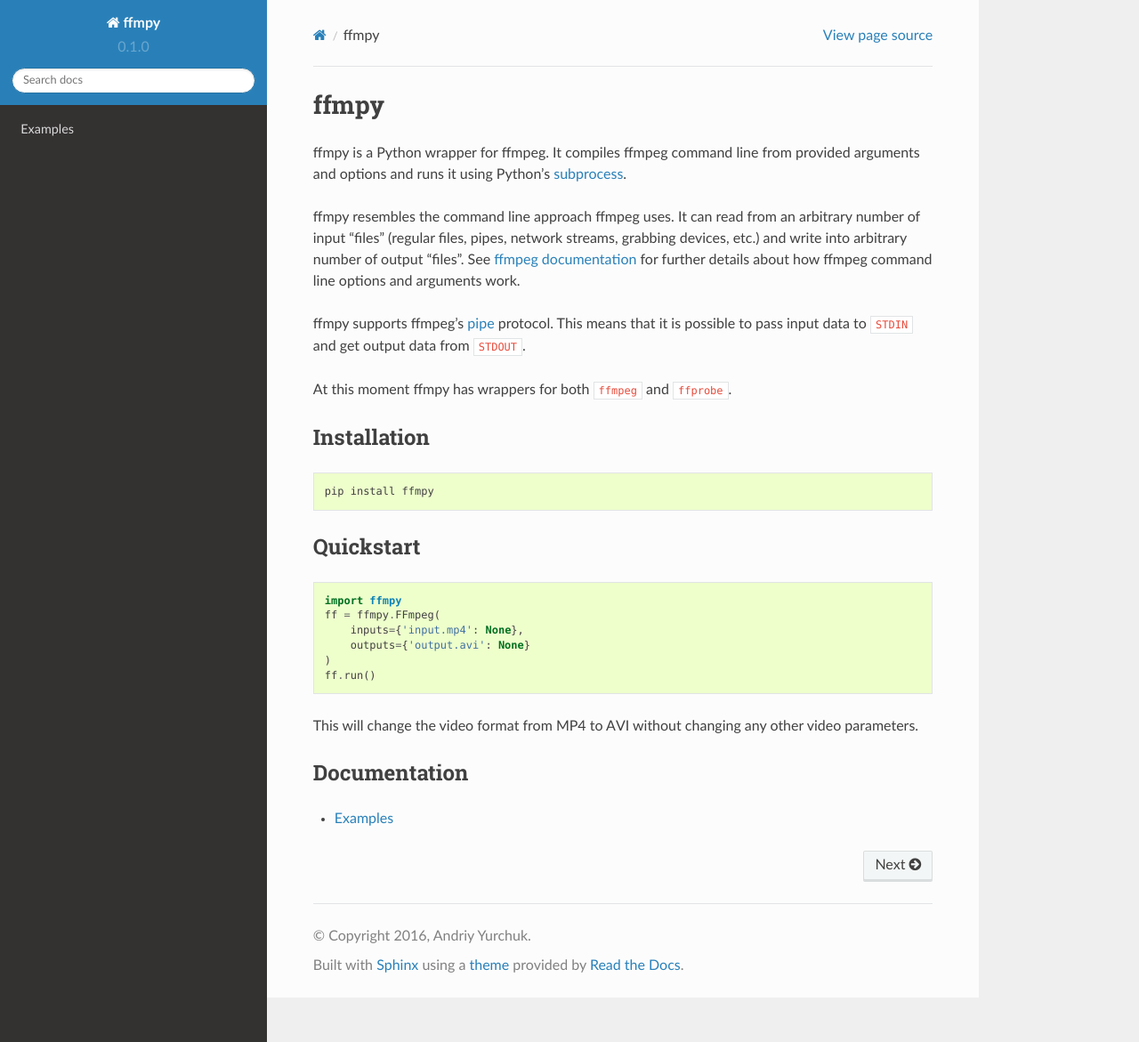
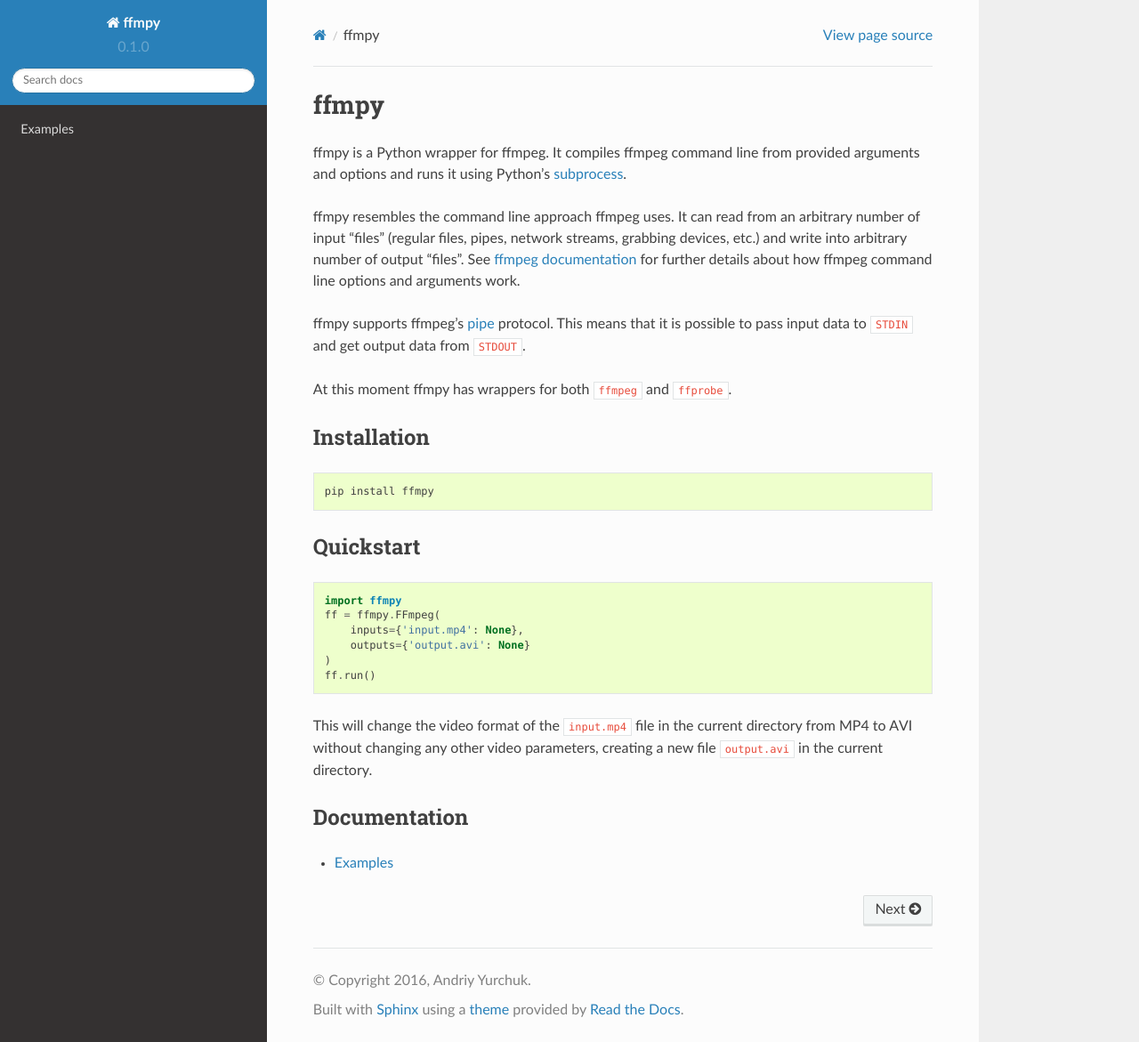
Before and after one commit to Ch00k/ffmpy, a Sphinx documentation site: the page built from docs/index.rst, in a window 1280 px wide and 1171 px high. Shown: the whole window at 89% size. Built offline with Sphinx 7.4.7 and the Read the Docs theme 2.0.0, drawn with Linux system fonts in a browser that asks for light colours; pages that are not in the unit, such as notebooks, are missing from menus.

Commit message:
Clarify example description

```diff
--- a/README.rst
+++ b/README.rst
@@ -19,7 +19,7 @@
 ------------
 You guessed it::
 
-    ~$ pip install ffmpy
+  pip install ffmpy
 
 Quick example
 -------------
@@ -32,7 +32,7 @@
   )
   ff.run()
 
-This will change the video format from MP4 to AVI without changing any other video parameters.
+This will change the video format of the ``input.mp4`` file in the current directory from MP4 to AVI without changing any other video parameters, creating a new file ``output.avi`` in the current directory.
 
 Documentation
 -------------
--- a/docs/index.rst
+++ b/docs/index.rst
@@ -30,7 +30,7 @@
   )
   ff.run()
 
-This will change the video format from MP4 to AVI without changing any other video parameters.
+This will change the video format of the ``input.mp4`` file in the current directory from MP4 to AVI without changing any other video parameters, creating a new file ``output.avi`` in the current directory.
 
 
 Documentation
```
